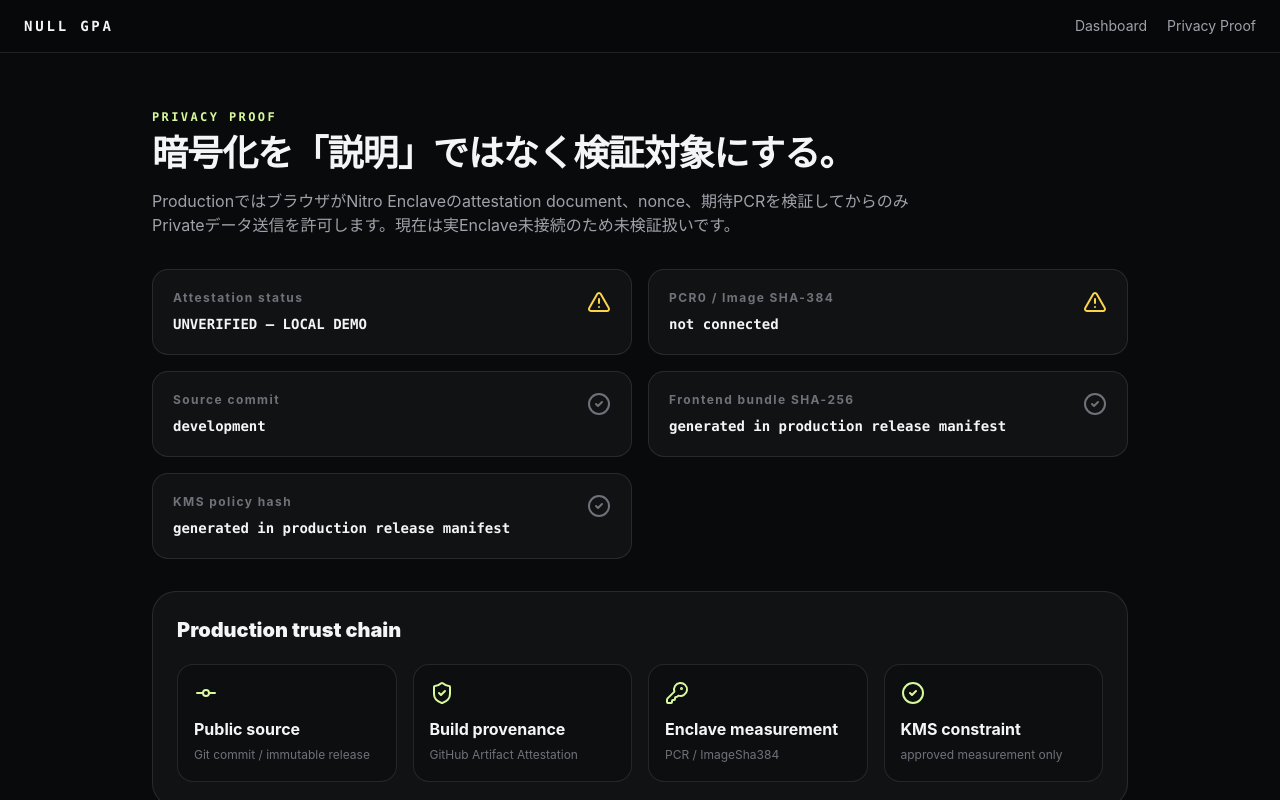
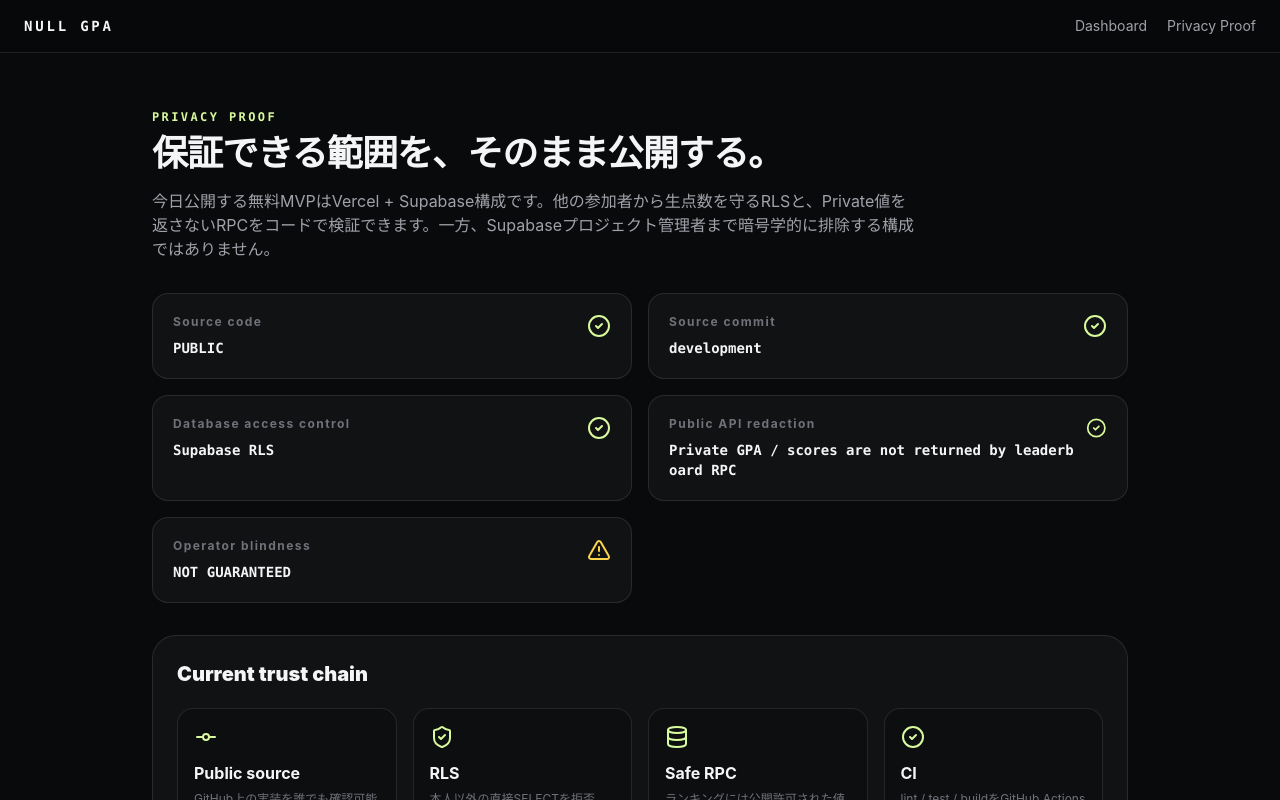
Before and after one commit to haruto-yamanishi/null-gpa, a Next.js app: page /proof in a window 1280 px wide. Shown: the top 800 px of the page. Built offline with nearby package versions, Linux system fonts and the light colour scheme.

Commit message:
docs: make privacy proof honest for zero-cost launch

```diff
--- a/app/proof/page.tsx
+++ b/app/proof/page.tsx
@@ -1,50 +1,50 @@
-import { AlertTriangle, CheckCircle2, GitCommit, KeyRound, ShieldCheck } from "lucide-react";
+import { AlertTriangle, CheckCircle2, Database, GitCommit, ShieldCheck } from "lucide-react";
 
 const checks = [
-  ["Attestation status", "UNVERIFIED — LOCAL DEMO", false],
-  ["PCR0 / Image SHA-384", "not connected", false],
-  ["Source commit", process.env.NEXT_PUBLIC_GIT_SHA ?? "development", true],
-  ["Frontend bundle SHA-256", "generated in production release manifest", true],
-  ["KMS policy hash", "generated in production release manifest", true],
+  ["Source code", "PUBLIC", true],
+  ["Source commit", process.env.NEXT_PUBLIC_GIT_SHA ?? "set by deployment", true],
+  ["Database access control", "Supabase RLS", true],
+  ["Public API redaction", "Private GPA / scores are not returned by leaderboard RPC", true],
+  ["Operator blindness", "NOT GUARANTEED", false],
 ] as const;
 
 export default function ProofPage() {
   return (
     <main className="mx-auto max-w-5xl px-4 py-10 sm:px-6 sm:py-14">
       <p className="font-mono text-xs font-bold tracking-[.2em] text-lime-200">PRIVACY PROOF</p>
-      <h1 className="mt-2 text-4xl font-black tracking-tight">暗号化を「説明」ではなく検証対象にする。</h1>
+      <h1 className="mt-2 text-4xl font-black tracking-tight">保証できる範囲を、そのまま公開する。</h1>
       <p className="mt-4 max-w-3xl text-zinc-400">
-        ProductionではブラウザがNitro Enclaveのattestation document、nonce、期待PCRを検証してからのみPrivateデータ送信を許可します。現在は実Enclave未接続のため未検証扱いです。
+        今日公開する無料MVPはVercel + Supabase構成です。他の参加者から生点数を守るRLSと、Private値を返さないRPCをコードで検証できます。一方、Supabaseプロジェクト管理者まで暗号学的に排除する構成ではありません。
       </p>
 
       <div className="mt-8 grid gap-4 md:grid-cols-2">
-        {checks.map(([label, value, informational]) => (
+        {checks.map(([label, value, passed]) => (
           <div key={label} className="rounded-2xl border border-white/10 bg-white/[0.035] p-5">
             <div className="flex items-start justify-between gap-3">
               <div>
                 <p className="text-xs font-bold tracking-[.12em] text-zinc-500">{label}</p>
                 <p className="mt-2 break-all font-mono text-sm font-bold">{value}</p>
               </div>
-              {informational ? <CheckCircle2 className="text-zinc-500" /> : <AlertTriangle className="text-amber-300" />}
+              {passed ? <CheckCircle2 className="text-lime-200" /> : <AlertTriangle className="text-amber-300" />}
             </div>
           </div>
         ))}
       </div>
 
       <section className="mt-8 rounded-3xl border border-white/10 bg-white/[0.035] p-6">
-        <h2 className="text-xl font-black">Production trust chain</h2>
+        <h2 className="text-xl font-black">Current trust chain</h2>
         <div className="mt-5 grid gap-4 sm:grid-cols-4">
-          <ProofStep icon={<GitCommit />} title="Public source" text="Git commit / immutable release" />
-          <ProofStep icon={<ShieldCheck />} title="Build provenance" text="GitHub Artifact Attestation" />
-          <ProofStep icon={<KeyRound />} title="Enclave measurement" text="PCR / ImageSha384" />
-          <ProofStep icon={<CheckCircle2 />} title="KMS constraint" text="approved measurement only" />
+          <ProofStep icon={<GitCommit />} title="Public source" text="GitHub上の実装を誰でも確認可能" />
+          <ProofStep icon={<ShieldCheck />} title="RLS" text="本人以外の直接SELECTを拒否" />
+          <ProofStep icon={<Database />} title="Safe RPC" text="ランキングには公開許可された値だけ返す" />
+          <ProofStep icon={<CheckCircle2 />} title="CI" text="lint / test / buildをGitHub Actionsで実行" />
         </div>
       </section>
 
       <section className="mt-6 rounded-3xl border border-amber-300/20 bg-amber-300/[0.06] p-6">
         <h2 className="font-black text-amber-100">Security claim boundary</h2>
         <p className="mt-2 text-sm leading-6 text-amber-50/70">
-          単独製作者モデルでは、将来悪意あるfrontendを公開すること自体を暗号だけで不可能にはできません。証明対象は稼働artifactと公開source/build provenanceの対応、Privateデータが承認済みEnclave外で復号できないこと、production変更が公開履歴へ残ることです。
+          「製作者本人も絶対に成績を見られない」「完全匿名」とは主張しません。無料MVPではSupabaseプロジェクト管理者はtrust boundary内です。将来Nitro Enclave / MPC等へ移行すればoperator blindnessを強化できますが、今日の公開版では未実装として明示します。
         </p>
       </section>
     </main>
```
